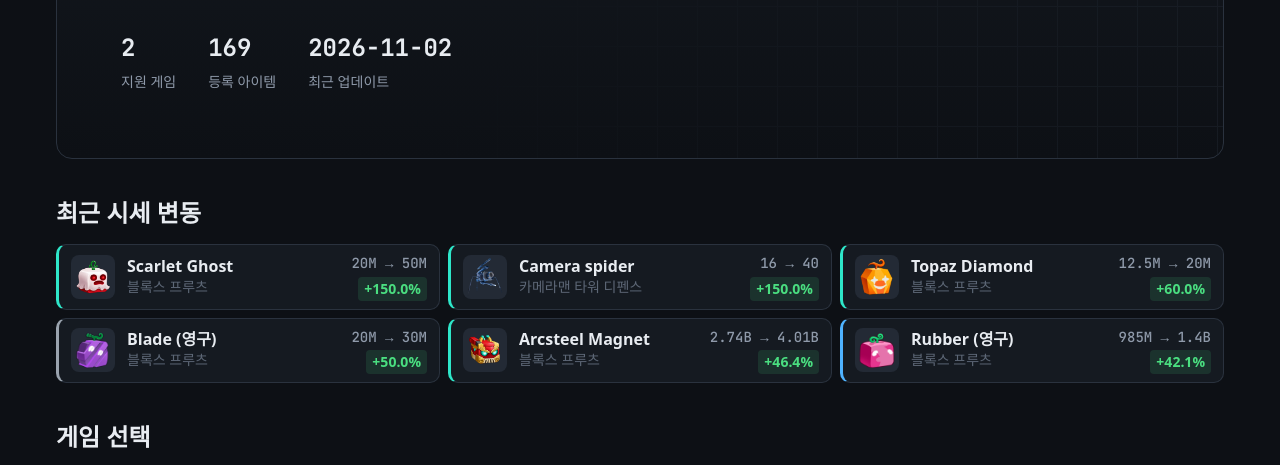
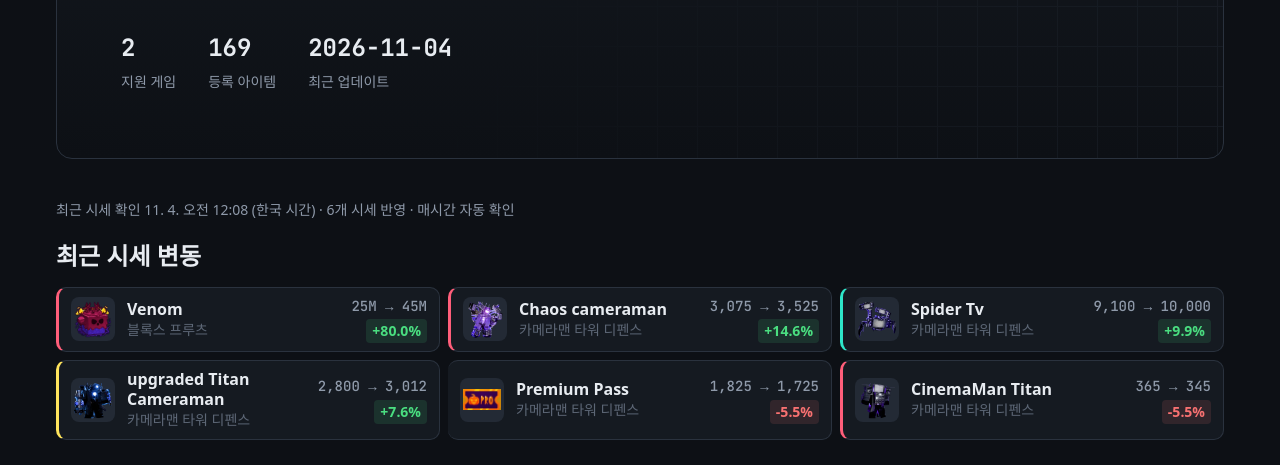
Before and after one commit to hanwoo123/value-deck, a website: page index.html in a window 1280 px wide. Shown: the part 335-800 px from the top of the page. Drawn offline with Linux system fonts and the light colour scheme; a web font is replaced by a local one.

Commit message:
Recover automatic value updates with source diagnostics and latest-first changes

```diff
--- a/css/style.css
+++ b/css/style.css
@@ -355,3 +355,5 @@ p { margin: 0; }
 .trade-slot input { min-width: 0; width: 100%; padding-inline: 6px; }
 .trade-compose .trade-sides > section { min-width: 0; }
 .trade-slot-choice { gap: 8px; }
+
+.price-check { font-size: var(--text-xs); line-height: 1.6; margin-bottom: 20px; }
--- a/data/blox-fruits.json
+++ b/data/blox-fruits.json
@@ -1,5 +1,5 @@
 {
-  "updated": "2026-11-02",
+  "updated": "2026-11-04",
   "valueUnit": "",
   "demandMax": 10,
   "source": "BLOX DECKS 기준값 · 공개 가치표 3개 중간값 (단위: 벨리)",
@@ -1118,11 +1118,13 @@
       "name": "Venom",
       "category": "열매",
       "rarity": "Mythic",
-      "value": 25000000,
+      "value": 45000000,
       "demand": 8.5,
-      "trend": "stable",
+      "trend": "up",
       "image": "images/blox-fruits/venom.webp",
-      "note": "6곳 비교 · 범위 25M~40M · 안정"
+      "note": "3곳 비교 · 범위 25,000,000~110,000,000 · 안정",
+      "prevValue": 25000000,
+      "valueUpdatedAt": "2026-11-04T00:08:48+09:00"
     },
     {
       "id": "lightning",
--- a/data/cameraman-td.json
+++ b/data/cameraman-td.json
@@ -1,5 +1,5 @@
 {
-  "updated": "2026-11-02",
+  "updated": "2026-11-04",
   "valueUnit": "",
   "demandMax": 10,
   "rarities": [
@@ -21,11 +21,13 @@
       "name": "Spider Tv",
       "category": "유닛",
       "rarity": "Exclusive",
-      "value": 9100,
+      "value": 10000,
       "demand": 9.8,
-      "trend": "stable",
+      "trend": "up",
       "image": "images/cameraman-td/spider-tv.webp",
-      "note": "5곳 비교 · 범위 8,200~12,500 · 고평가"
+      "note": "3곳 비교 · 범위 9,100~12,500 · 고평가",
+      "prevValue": 9100,
+      "valueUpdatedAt": "2026-11-04T00:08:48+09:00"
     },
     {
       "id": "engineer-cameraman",
@@ -44,36 +46,39 @@
       "name": "Chaos cameraman",
       "category": "유닛",
       "rarity": "Mythic",
-      "value": 3075,
-      "prevValue": 3200,
+      "value": 3525,
+      "prevValue": 3075,
       "demand": 6.0,
-      "trend": "down",
+      "trend": "up",
       "image": "images/cameraman-td/chaos-cameraman.webp",
-      "note": "2곳 비교 · 범위 3,050~3,100 · 하락세"
+      "note": "2곳 비교 · 범위 3,050~4,000 · 하락세",
+      "valueUpdatedAt": "2026-11-04T00:08:48+09:00"
     },
     {
       "id": "upgraded-titan-cameraman",
       "name": "upgraded Titan Cameraman",
       "category": "유닛",
       "rarity": "Godly",
-      "value": 2800,
-      "prevValue": 2550,
+      "value": 3012,
+      "prevValue": 2800,
       "demand": 9.0,
-      "trend": "stable",
+      "trend": "up",
       "image": "images/cameraman-td/upgraded-titan-cameraman.webp",
-      "note": "4곳 비교 · 범위 1,750~3,000 · 고평가"
+      "note": "2곳 비교 · 범위 2,525~3,500 · 고평가",
+      "valueUpdatedAt": "2026-11-04T00:08:48+09:00"
     },
     {
       "id": "premium-pass",
       "name": "Premium Pass",
       "category": "게임패스",
       "rarity": "",
-      "value": 1825,
-      "prevValue": 2200,
+      "value": 1725,
+      "prevValue": 1825,
       "demand": 6.2,
       "trend": "down",
       "image": "images/cameraman-td/premium-pass.webp",
-      "note": "2곳 비교 · 범위 1,700~1,950 · 변동 큼"
+      "note": "2곳 비교 · 범위 1,500~1,950 · 변동 큼",
+      "valueUpdatedAt": "2026-11-04T00:08:48+09:00"
     },
     {
       "id": "executioner-tv-man",
@@ -164,12 +169,13 @@
       "name": "CinemaMan Titan",
       "category": "유닛",
       "rarity": "Mythic",
-      "value": 365,
-      "prevValue": 470,
+      "value": 345,
+      "prevValue": 365,
       "demand": 7.8,
       "trend": "down",
       "image": "images/cameraman-td/cinemaman-titan.webp",
-      "note": "4곳 비교 · 범위 330~395 · 안정"
+      "note": "4곳 비교 · 범위 315~395 · 안정",
+      "valueUpdatedAt": "2026-11-04T00:08:48+09:00"
     },
     {
       "id": "2x-speed",
--- /dev/null
+++ b/data/value-update-status.json
@@ -0,0 +1,180 @@
+{
+  "checkedAt": "2026-11-04T00:08:48+09:00",
+  "games": {
+    "blox-fruits": [
+      {
+        "id": "venom",
+        "oldValue": 25000000,
+        "value": 45000000,
+        "sources": [
+          {
+            "id": "1",
+            "value": "25000000"
+          },
+          {
+            "id": "3",
+            "value": "45000000"
+          },
+          {
+            "id": "4",
+            "value": "110000000"
+          }
+        ]
+      }
+    ],
+    "cameraman-td": [
+      {
+        "id": "spider-tv",
+        "oldValue": 9100,
+        "value": 10000,
+        "sources": [
+          {
+            "id": "1",
+            "value": "10000"
+          },
+          {
+            "id": "2",
+            "value": "12500"
+          },
+          {
+            "id": "4",
+            "value": "9100"
+          }
+        ]
+      },
+      {
+        "id": "chaos-cameraman",
+        "oldValue": 3075,
+        "value": 3525,
+        "sources": [
+          {
+            "id": "1",
+            "value": "4000"
+          },
+          {
+            "id": "4",
+            "value": "3050"
+          }
+        ]
+      },
+      {
+        "id": "upgraded-titan-cameraman",
+        "oldValue": 2800,
+        "value": 3012,
+        "sources": [
+          {
+            "id": "1",
+            "value": "3500"
+          },
+          {
+            "id": "4",
+            "value": "2525"
+          }
+        ]
+      },
+      {
+        "id": "premium-pass",
+        "oldValue": 1825,
+        "value": 1725,
+        "sources": [
+          {
+            "id": "1",
+            "value": "1500"
+          },
+          {
+            "id": "4",
+            "value": "1950"
+          }
+        ]
+      },
+      {
+        "id": "cinemaman-titan",
+        "oldValue": 365,
+        "value": 345,
+        "sources": [
+          {
+            "id": "1",
+            "value": "315"
+          },
+          {
+            "id": "2",
+            "value": "330"
+          },
+          {
+            "id": "3",
+            "value": "360"
+          },
+          {
+            "id": "4",
+            "value": "395"
+          }
+        ]
+      }
+    ]
+  },
+  "sources": {
+    "blox-fruits": {
+      "1": {
+        "name": "VVX",
+        "url": "https://blox-fruits.vaultedvaluesx.com/value-list"
+      },
+      "3": {
+        "name": "BloxFruitsValues.gg",
+        "url": "https://bloxfruitsvalues.gg/values"
+      },
+      "4": {
+        "name": "FantasyBlox",
+        "url": "https://fantasyblox.com/games/blox-fruits/values"
+      }
+    },
+    "cameraman-td": {
+      "1": {
+        "name": "VVX 공식",
+        "url": "https://cameraman-td.vaultedvaluesx.com/value-list"
+      },
+      "2": {
+        "name": "VVX 커뮤니티: Peak values ig",
+        "url": "https://cameraman-td.vaultedvaluesx.com/lists/peak-values-ig-7ad104da-cfda-812b-af36-2c33958f98fb"
+      },
+      "3": {
+        "name": "VVX 커뮤니티: CTD VALUE",
+        "url": "https://cameraman-td.vaultedvaluesx.com/lists/ctd-value-289bb241-c5a4-89b0-a927-d028ac7ae6de"
+      },
+      "4": {
+        "name": "VVX 커뮤니티: Second-Best Value List",
+        "url": "https://cameraman-td.vaultedvaluesx.com/lists/better-value-list-2dd620c2-6007-836b-afc1-05d2d3a8a344"
+      }
+    }
+  },
+  "checks": {
+    "blox-fruits": {
+      "state": "updated",
+      "successfulSources": 3,
+      "eligibleItems": 126,
+      "totalItems": 135,
+      "changedItems": 1
+    },
+    "cameraman-td": {
+      "state": "updated",
+      "successfulSources": 4,
+      "eligibleItems": 32,
+      "totalItems": 34,
+      "changedItems": 5
+    }
+  },
+  "errors": [],
+  "coverage": {
+    "blox-fruits": {
+      "1": 129,
+      "3": 122,
+      "4": 121
+    },
+    "cameraman-td": {
+      "1": 34,
+      "2": 23,
+      "3": 11,
+      "4": 32
+    }
+  },
+  "state": "ok"
+}
--- a/js/app.js
+++ b/js/app.js
@@ -146,6 +146,19 @@
     document.title = `${route.view === 'calc' ? '계산기' : route.view === 'values' ? '시세표' : route.view === 'safety' ? '거래 안전' : 'VALUE DECK'} — VALUE DECK`;
   }
 
+  async function renderPriceCheck(node,gameId=null) {
+    try {
+      const report=await getJSON('data/value-update-status.json');
+      const checks=gameId?[report.checks?.[gameId]].filter(Boolean):Object.values(report.checks||{});
+      const blocked=checks.some(c=>c.state==='blocked');
+      const changes=checks.reduce((sum,c)=>sum+c.changedItems,0);
+      const time=new Date(report.checkedAt).toLocaleString('ko-KR',{timeZone:'Asia/Seoul',month:'numeric',day:'numeric',hour:'2-digit',minute:'2-digit'});
+      if(node?.isConnected)node.textContent=`최근 시세 확인 ${time} (한국 시간) · ${blocked?'일부 시세 확인 중단':changes?changes+'개 시세 반영':'확인된 시세 기준 3% 이상 변동 없음'}${report.errors?.some(e=>!gameId||e.game===gameId)?' · 일부 출처 확인 실패':''} · 매시간 자동 확인`;
+    } catch {
+      if(node?.isConnected)node.textContent='시세 확인 기록을 불러오지 못했습니다.';
+    }
+  }
+
   // ---------- home ----------
   async function renderHome() {
     main.innerHTML = '<div class="loading" role="status">불러오는 중…</div>';
@@ -154,9 +167,9 @@
     const latest = datas.map((d) => d?.updated).filter(Boolean).sort().pop() || '-';
     const moves = [];
     state.games.forEach((g, gi) => (datas[gi]?.items || []).forEach((it) => {
-      const pct = changeOf(it); if (pct != null) moves.push({ g, it, pct });
+      const pct = changeOf(it); if (pct != null) moves.push({ g, it, pct, changedAt:it.valueUpdatedAt||'' });
     }));
-    moves.sort((a, b) => Math.abs(b.pct) - Math.abs(a.pct));
+    moves.sort((a,b)=>b.changedAt.localeCompare(a.changedAt)||Math.abs(b.pct)-Math.abs(a.pct));
     const movesHTML = moves.length ? `
       <section class="moves" aria-labelledby="movesTitle">
         <h2 class="section-title" id="movesTitle">최근 시세 변동</h2>
@@ -181,11 +194,13 @@
           <div class="stat"><b>${esc(latest)}</b><span>최근 업데이트</span></div>
         </div>
       </section>
+      <p class="muted price-check" id="priceCheckStatus" role="status">최근 시세 확인 기록을 불러오는 중…</p>
       ${movesHTML}
       <h2 class="section-title">게임 선택</h2>
       ${state.games.length ? `<div class="games">${state.games.map((g, i) => gameCard(g, datas[i])).join('')}</div>`
         : '<div class="empty">아직 등록된 게임이 없어요. data/games.json에 게임을 추가하세요.</div>'}
     `;
+    renderPriceCheck(main.querySelector('#priceCheckStatus'));
   }
 
   function gameCard(g, d) {
@@ -222,6 +237,7 @@
         </div>
         <a class="btn btn--accent" href="#/g/${encodeURIComponent(meta.id)}/calc">거래 계산기 열기</a>
       </div>
+      <p class="muted price-check" id="gamePriceCheckStatus" role="status">최근 시세 확인 기록을 불러오는 중…</p>
       <div class="toolbar">
         <input class="input" id="q" type="search" placeholder="아이템 이름 검색" value="${esc(f.q)}" aria-label="아이템 검색" />
         <select class="select" id="cat" aria-label="분류">
@@ -243,6 +259,7 @@
       <div class="items" id="items"></div>
     `;
     main.querySelector('#sort').value = f.sort;
+    renderPriceCheck(main.querySelector('#gamePriceCheckStatus'),meta.id);
 
     const draw = () => {
       const q = f.q.trim().toLowerCase();
```
Also changed, not shown: data/value-history.json (+180 -0 lines), .github/workflows/update-values.yml, README.md, 2 other files.
